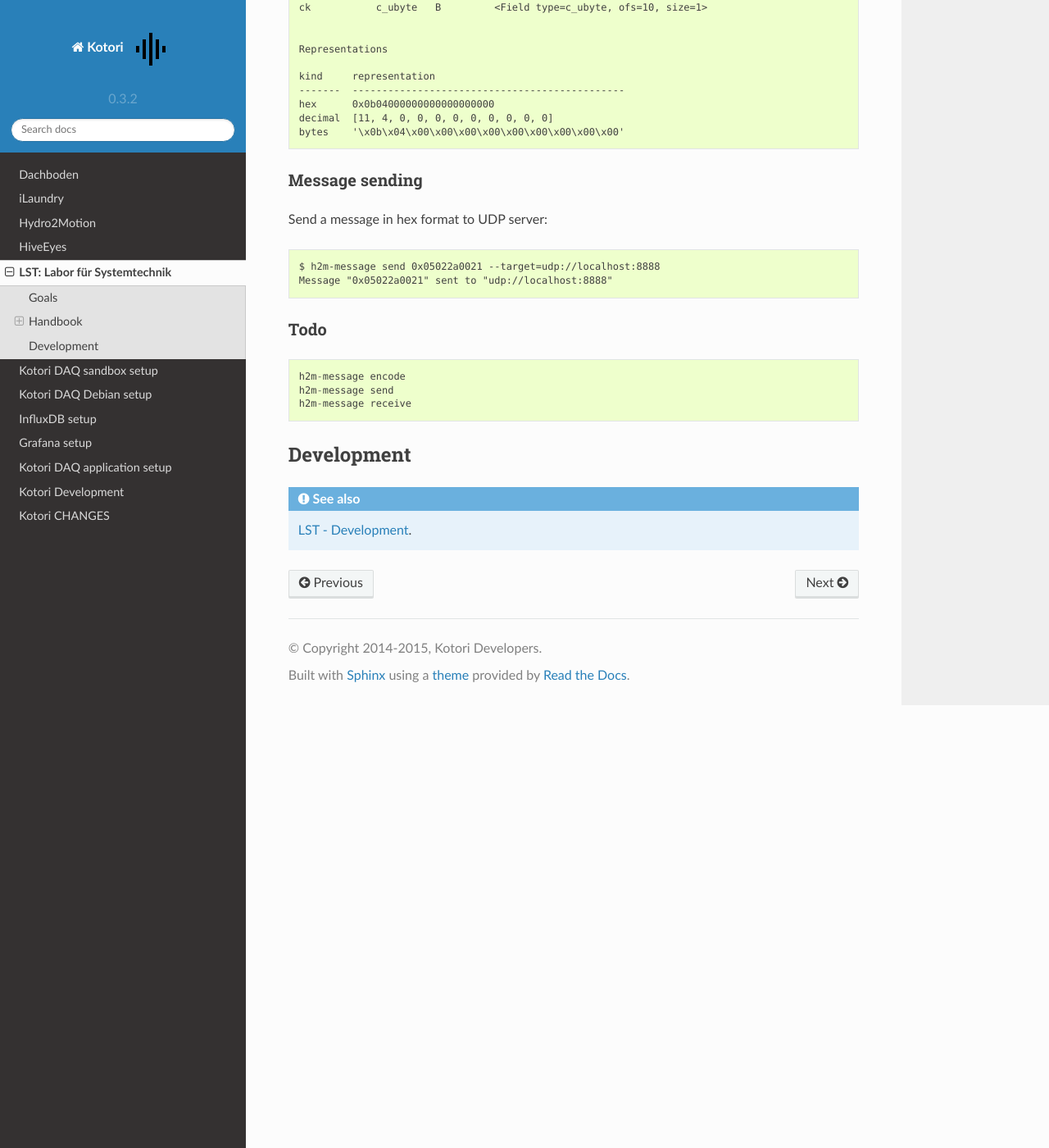
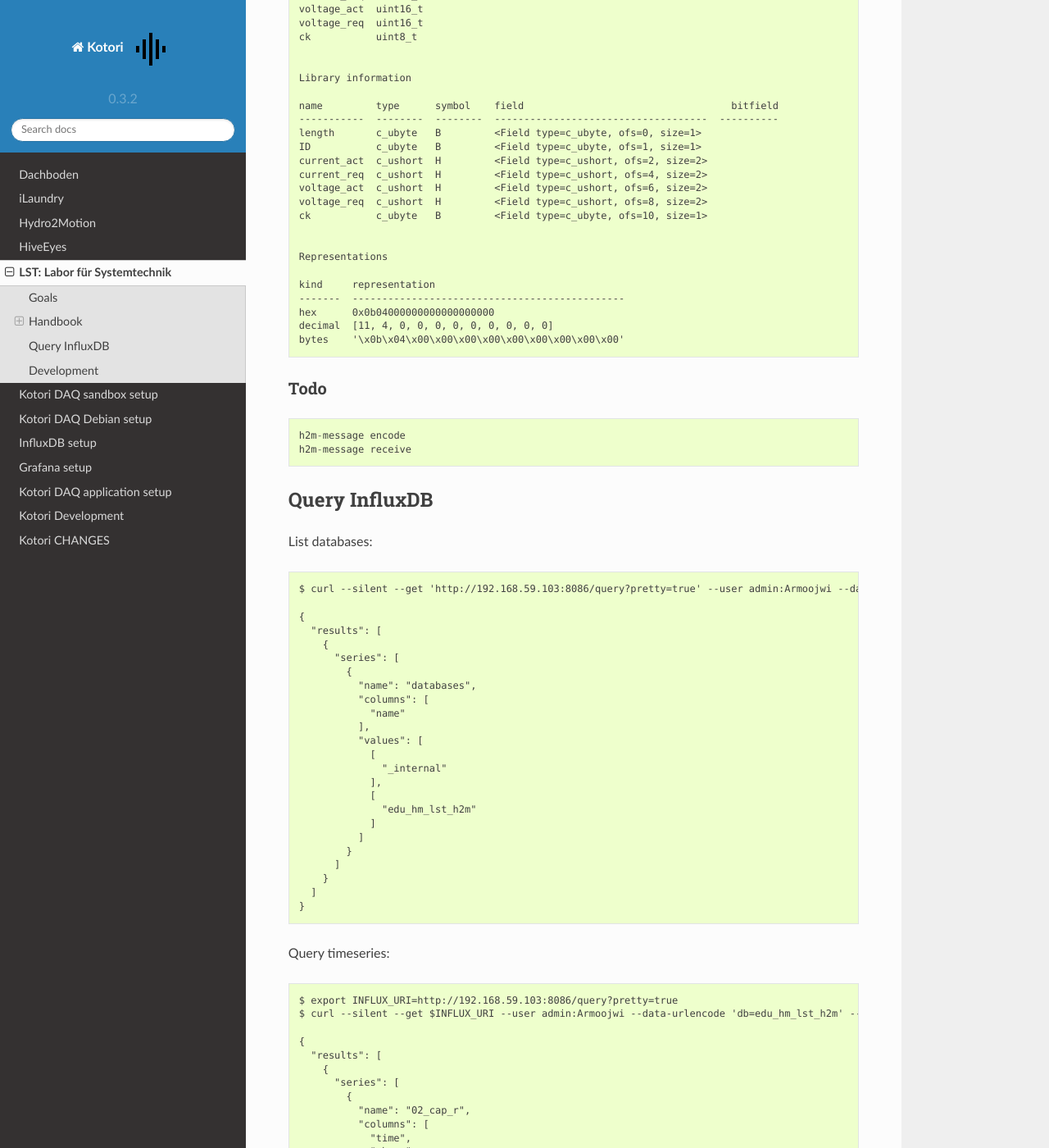
Before and after one commit to daq-tools/kotori, a Sphinx documentation site: the page built from doc/source/applications/05-lst.rst, in a window 1280 px wide and 1400 px high, scrolled down 1924 px. Shown: the whole window at 82% size. Built offline with Sphinx 7.4.7 and the Read the Docs theme 2.0.0, drawn with Linux system fonts in a browser that asks for light colours; some of the changed text lies outside the part shown.

Commit message:
update docs

```diff
--- a/doc/source/applications/05-lst.rst
+++ b/doc/source/applications/05-lst.rst
@@ -95,22 +105,82 @@ Display struct metadata information::
     bytes    '\x0b\x04\x00\x00\x00\x00\x00\x00\x00\x00\x00'
 
 
-Message sending
----------------
-Send a message in hex format to UDP server::
-
-    $ h2m-message send 0x05022a0021 --target=udp://localhost:8888
-    Message "0x05022a0021" sent to "udp://localhost:8888"
-
-
 Todo
 ----
 ::
 
     h2m-message encode
-    h2m-message send
     h2m-message receive
 
+
+Query InfluxDB
+==============
+
+List databases::
+
+    $ curl --silent --get 'http://192.168.59.103:8086/query?pretty=true' --user admin:Armoojwi --data-urlencode 'q=SHOW DATABASES' | jq '.'
+
+    {
+      "results": [
+        {
+          "series": [
+            {
+              "name": "databases",
+              "columns": [
+                "name"
+              ],
+              "values": [
+                [
+                  "_internal"
+                ],
+                [
+                  "edu_hm_lst_h2m"
+                ]
+              ]
+            }
+          ]
+        }
+      ]
+    }
+
+Query timeseries::
+
+    $ export INFLUX_URI=http://192.168.59.103:8086/query?pretty=true
+    $ curl --silent --get $INFLUX_URI --user admin:Armoojwi --data-urlencode 'db=edu_hm_lst_h2m' --data-urlencode 'q=select * from "02_cap_r";' | jq '.'
+
+    {
+      "results": [
+        {
+          "series": [
+            {
+              "name": "02_cap_r",
+              "columns": [
+                "time",
+                "_hex_",
+                "voltage_act"
+              ],
+              "values": [
+                [
+                  "2015-11-10T13:44:43.945864544Z",
+                  "05022a0021",
+                  42
+                ],
+                [
+                  "2015-11-10T13:46:35.678928928Z",
+                  "05022a0021",
+                  42
+                ],
+                [
+                  "2015-11-10T14:48:33.475860964Z",
+                  "05022a0021",
+                  42
+                ]
+              ]
+            }
+          ]
+        }
+      ]
+    }
 
 Development
 ===========
```
Also changed, not shown: other parts of doc/source/applications/05-lst.rst (+14 -4 lines).
